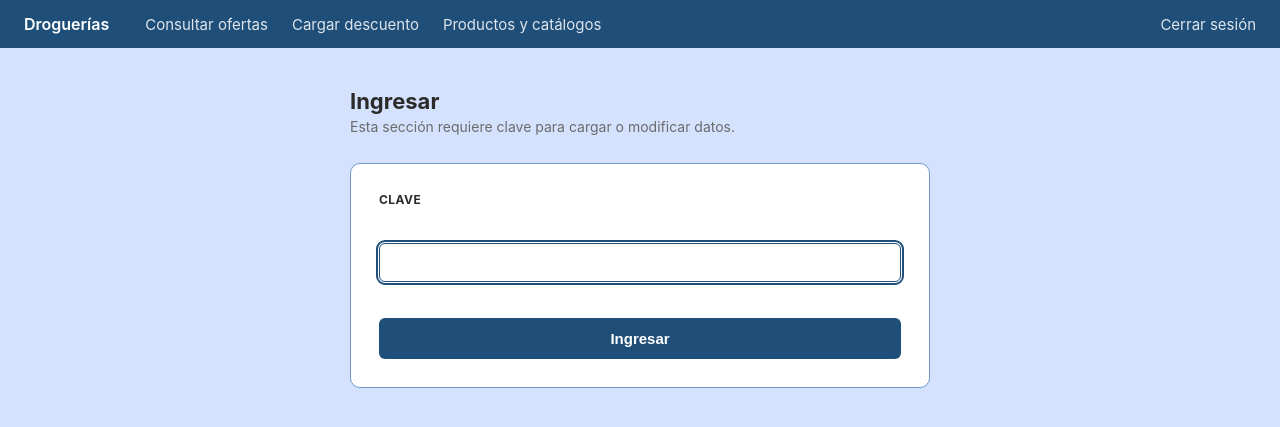
After one commit to Lumacel/Gestor_ofertas_droguerias, a Flask app: page /login in a window 1280 px wide. The commit adds this page. Shown: the top 427 px of the page. Run offline with Flask 3, Linux system fonts and the light colour scheme; some libraries are stand-ins or nearby versions.

Commit message:
add cerrar cesion - add login

```diff
--- a/app.py
+++ b/app.py
@@ -1,3 +1,4 @@
+import os
 import re
 import unicodedata
 import uuid
@@ -10,6 +11,10 @@ from werkzeug.utils import secure_filename
 from base_datos import BaseDatos
 import logging
 import sys
+import os
+from functools import wraps
+from flask import session, redirect, url_for
+from datetime import datetime
 
 logging.basicConfig(
     level=logging.INFO,
@@ -23,6 +28,36 @@ logger = logging.getLogger(__name__)
 
 
 app = Flask(__name__)
+
+
+
+app.secret_key = os.environ.get("SECRET_KEY", "cambia-esto")
+CLAVE_ADMIN = os.environ.get("CLAVE_ADMIN", "changeme")
+
+def requiere_clave(vista):
+    @wraps(vista)
+    def envoltura(*args, **kwargs):
+        if not session.get("autenticado"):
+            return redirect(url_for("login", siguiente=request.path))
+        return vista(*args, **kwargs)
+    return envoltura
+
+
+@app.route("/login", methods=["GET", "POST"])
+def login():
+    error = None
+    if request.method == "POST":
+        if request.form.get("clave") == CLAVE_ADMIN:
+            session["autenticado"] = True
+            return redirect(request.args.get("siguiente") or "/cargar")
+        error = "Clave incorrecta."
+    return render_template("login.html", error=error)
+
+
+@app.route("/logout")
+def logout():
+    session.pop("autenticado", None)
+    return redirect("/")
 
 
 def serializar_valor(v):
@@ -46,6 +81,7 @@ def consultar():
 
 
 @app.route("/cargar")
+@requiere_clave
 def index():
     return render_template("cargar_descuento.html")
 
@@ -155,6 +191,7 @@ def api_ofertas():
 
 
 @app.route("/productos")
+@requiere_clave
 def productos():
     return render_template("productos.html")
 
@@ -179,6 +216,7 @@ def limpiar_codigo(v):
 
 
 @app.route("/api/productos", methods=["POST"])
+@requiere_clave
 def api_crear_producto():
     """Alta de un producto individual. Crea el laboratorio y/o la
     droga si no existian todavia (mismo get-or-create del pipeline
@@ -374,7 +412,7 @@ def _generar_reporte_no_encontrados(filas):
     """Guarda un excel con los productos que no se pudieron matchear,
     para revisarlos y cargarlos a mano despues. Devuelve la URL desde
     donde descargarlo."""
-    nombre_archivo = f"productos_no_encontrados_{uuid.uuid4().hex[:8]}.xlsx"
+    nombre_archivo = (f"productos_no_encontrados_{datetime.now():%Y%m%d_%H%M%S}.xlsx")
     df_reporte = pd.DataFrame(filas)
     df_reporte.to_excel(REPORTES_DIR / nombre_archivo, index=False)
     return f"/descargar-reporte/{nombre_archivo}"
--- a/base_datos.py
+++ b/base_datos.py
@@ -295,7 +295,7 @@ class BaseDatos:
                 """,
                 (nombre, nombre),
             )
-            UMBRAL_SIMILITUD = 0.5  # por debajo de esto, mejor no adivinar
+            UMBRAL_SIMILITUD = 0.65  # por debajo de esto, mejor no adivinar
             numeros_buscado = re.findall(r"\d+(?:\.\d+)?", nombre)
             for fila in r:
                 if fila["score"] < UMBRAL_SIMILITUD:
--- a/templates/base.html
+++ b/templates/base.html
@@ -205,6 +205,7 @@
     <a href="/" class="{% block nav_consultar %}{% endblock %}">Consultar ofertas</a>
     <a href="/cargar" class="{% block nav_cargar %}{% endblock %}">Cargar descuento</a>
     <a href="/productos" class="{% block nav_productos %}{% endblock %}">Productos y catálogos</a>
+    <a href="/logout" style="margin-left: auto;">Cerrar sesión</a>
   </nav>
   <main class="{% block clase_main %}{% endblock %}">
     {% block contenido %}{% endblock %}
--- /dev/null
+++ b/templates/login.html
@@ -0,0 +1,18 @@
+{% extends "base.html" %}
+{% block titulo %}Ingresar{% endblock %}
+
+{% block contenido %}
+<h1>Ingresar</h1>
+<p class="subtitulo">Esta sección requiere clave para cargar o modificar datos.</p>
+
+<div class="tarjeta">
+  <form method="post">
+    <label for="clave">Clave</label>
+    <input type="password" id="clave" name="clave" autofocus required>
+    <button type="submit">Ingresar</button>
+  </form>
+  {% if error %}
+    <div class="mensaje error">{{ error }}</div>
+  {% endif %}
+</div>
+{% endblock %}
```
Also changed, not shown: main.py (+0 -10 lines).
